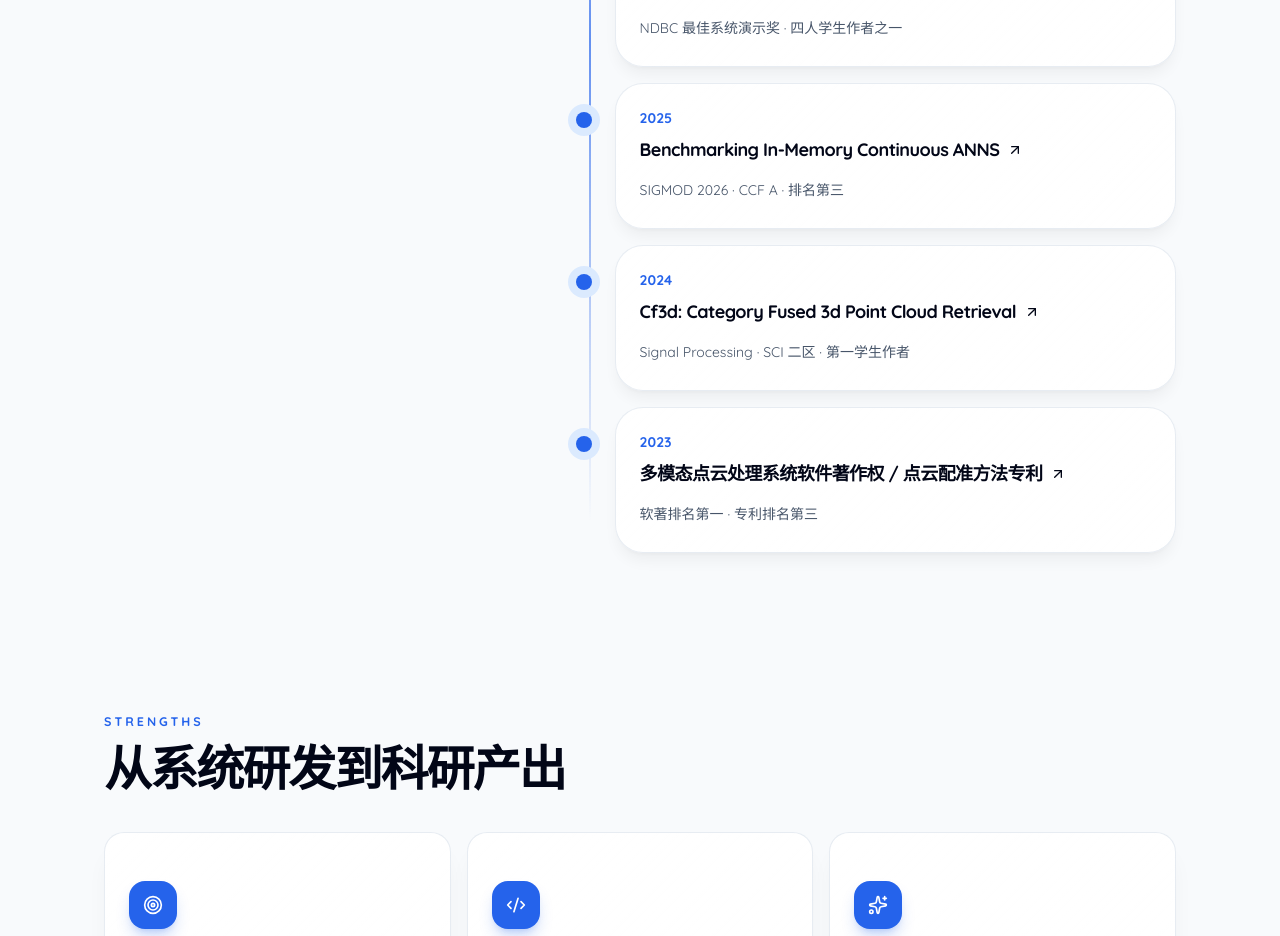
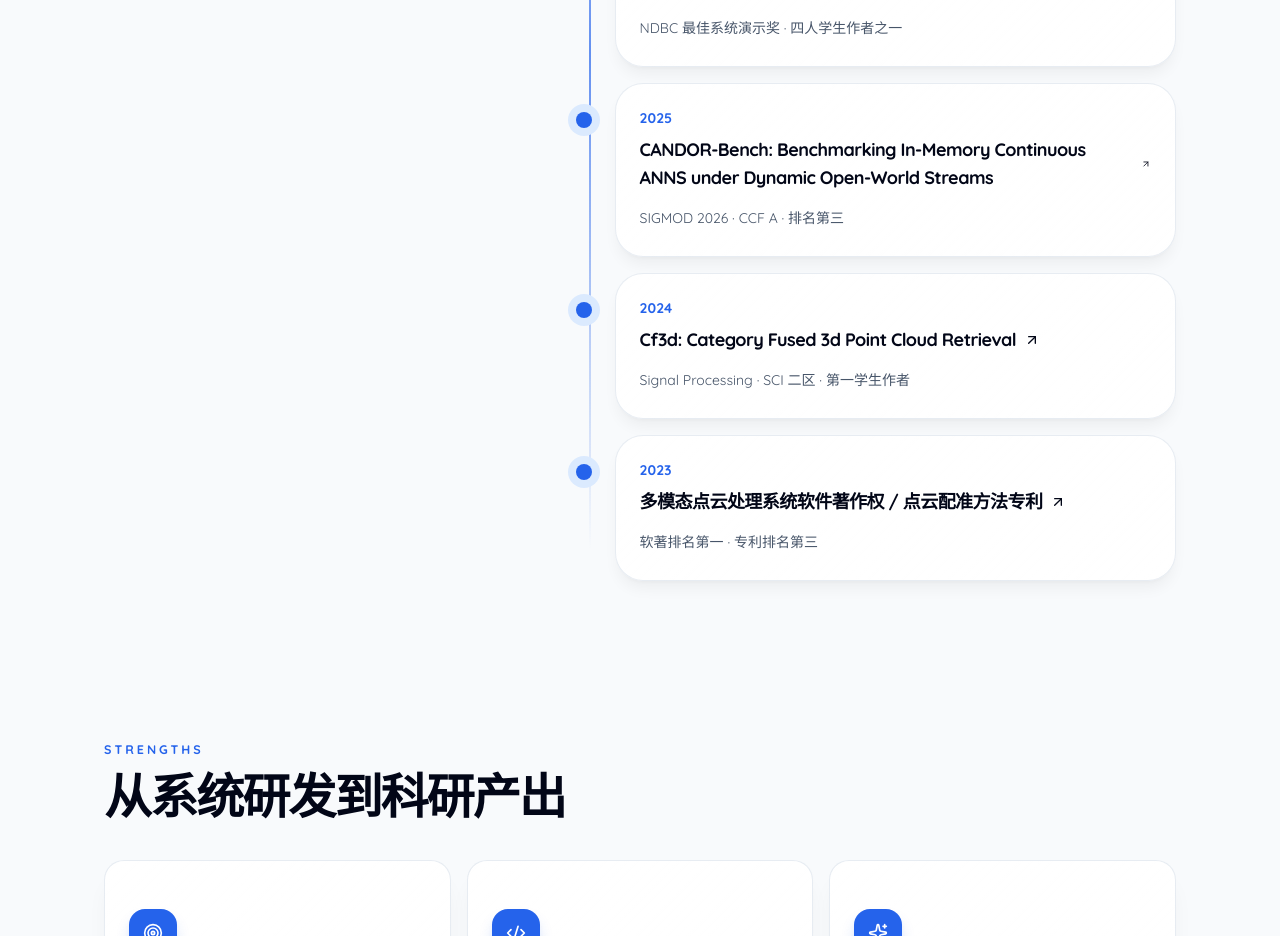
Before and after one commit to KimmoZAG/Intro4kimmo, a React (Vite) app: page / in a window 1280 px wide. Shown: the part 4000-4936 px from the top of the page. Built offline with nearby package versions, Linux system fonts and the light colour scheme.

Commit message:
更新SIGMOD论文标题为完整版CANDOR-Bench

```diff
--- a/src/App.tsx
+++ b/src/App.tsx
@@ -232,7 +232,7 @@ const researchItems: ResearchItem[] = [
   },
   {
     year: "2025",
-    title: "Benchmarking In-Memory Continuous ANNS",
+    title: "CANDOR-Bench: Benchmarking In-Memory Continuous ANNS under Dynamic Open-World Streams",
     meta: "SIGMOD 2026 · CCF A · 排名第三",
     link: "https://dl.acm.org/doi/10.1145/3786630",
   },
```
